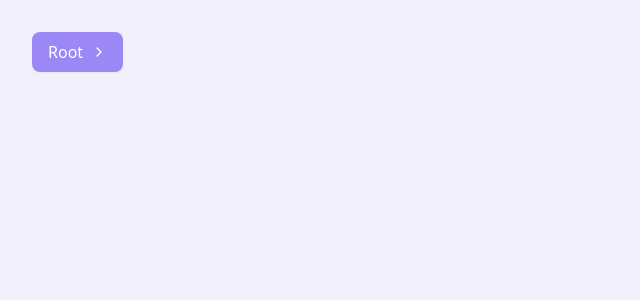
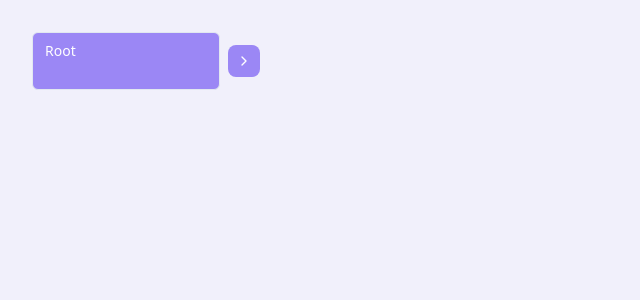
Before and after one commit to dennishansen/branchy, a React (Vite) app: page / in a window 1280 px wide. Shown: the top 300 px of the page, without its empty margins (0-640 px from the left). Built offline with nearby package versions, Linux system fonts and the light colour scheme.

Commit message:
Refactor: Replace nodes with text inputs
Refactor the tree nodes to use multiline text inputs and move the expand/collapse toggle to the right side.

```diff
--- a/src/components/TreeNode.tsx
+++ b/src/components/TreeNode.tsx
@@ -3,6 +3,7 @@ import React from 'react';
 import { ChevronRight } from 'lucide-react';
 import { cn } from '@/lib/utils';
 import { motion, AnimatePresence } from 'framer-motion';
+import { Textarea } from '@/components/ui/textarea';
 
 interface TreeNodeProps {
   text: string;
@@ -29,17 +30,21 @@ const TreeNode: React.FC<TreeNodeProps> = ({
 
   return (
     <div className="flex items-start gap-4">
+      <div className="flex items-center gap-2 min-w-[200px]">
+        <Textarea
+          defaultValue={text}
+          className="resize-none overflow-hidden min-h-[40px] bg-[#9b87f5] hover:bg-[#8B5CF6] text-white placeholder:text-white/70"
+          placeholder="Enter text..."
+        />
         <motion.button
           onClick={handleClick}
           className={cn(
-          "flex items-center gap-2 px-4 py-2 rounded-lg",
-          "bg-[#9b87f5] hover:bg-[#8B5CF6] text-white shadow-sm",
-          "relative group"
+            "p-2 rounded-lg bg-[#9b87f5] hover:bg-[#8B5CF6] text-white",
+            "flex items-center justify-center"
           )}
-        whileHover={{ scale: 1.02 }}
-        whileTap={{ scale: 0.98 }}
+          whileHover={{ scale: 1.05 }}
+          whileTap={{ scale: 0.95 }}
         >
-        <span>{text}</span>
           <motion.div
             initial={false}
             animate={{ rotate: isExpanded ? 90 : 0 }}
@@ -48,6 +53,7 @@ const TreeNode: React.FC<TreeNodeProps> = ({
             <ChevronRight className="w-4 h-4" />
           </motion.div>
         </motion.button>
+      </div>
 
       <AnimatePresence>
         {isExpanded && (
```
Lines whose indentation alone changed are shown as unchanged.
